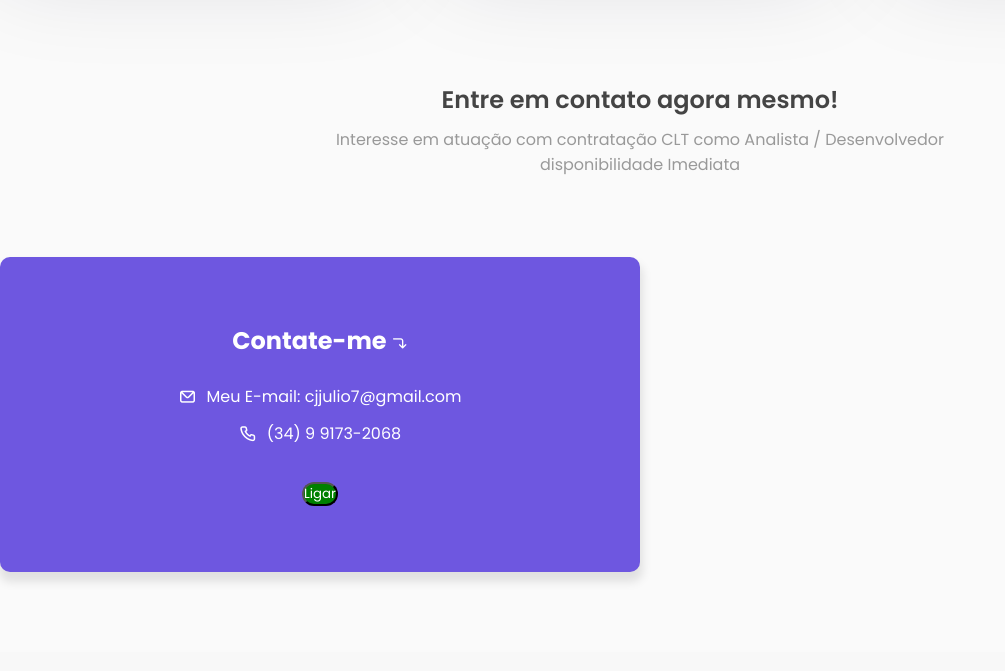
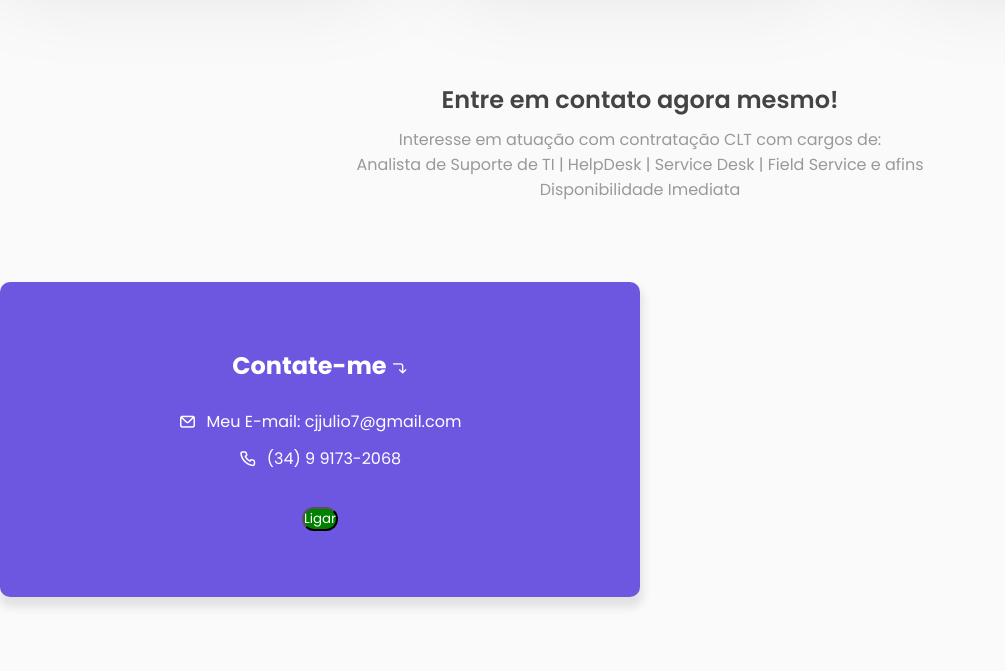
Before and after one commit to JulioCesar93/Meu-Portfolio-Oficial-Julio, a plain HTML site: page index.html in a window 1280 px wide. Shown: the part 1980-2651 px from the top of the page, without its empty margins (0-1005 px from the left). Drawn offline with nearby package versions, Linux system fonts and the light colour scheme.

Commit message:
Ajuste section-contact em Index

```diff
--- a/index.html
+++ b/index.html
@@ -181,8 +181,9 @@
     <section class="section" id="contact">
         <div class="top-header">
             <h1>Entre em contato agora mesmo!</h1>
-            <span>Interesse em atuação com contratação CLT como Analista / Desenvolvedor
-                <p>disponibilidade Imediata</p>
+            <span>Interesse em atuação com contratação CLT com cargos de:
+                <p>Analista de Suporte de TI | HelpDesk | Service Desk | Field Service e afins</p>
+                <p>Disponibilidade Imediata</p>
             </span>
         </div>
         <div class="row">
```
